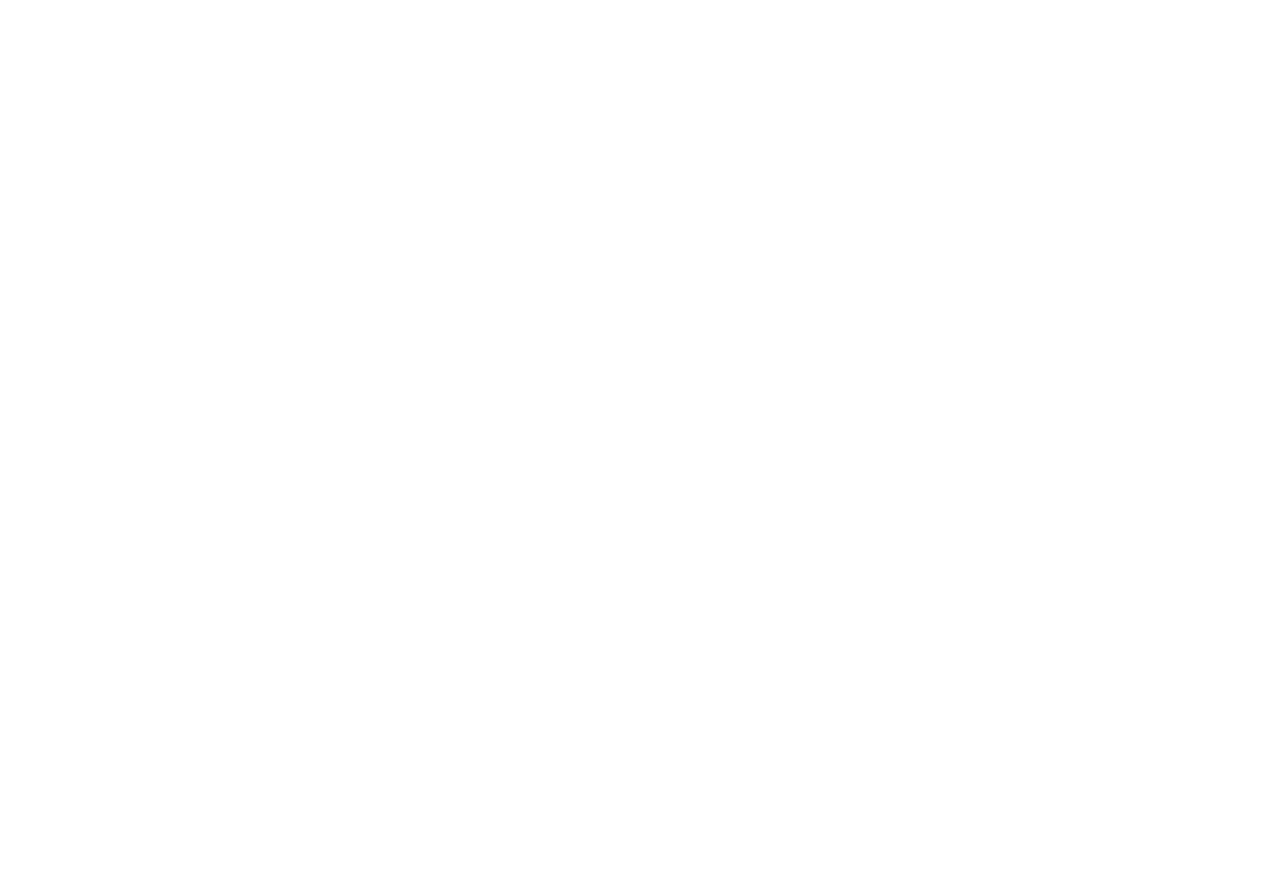
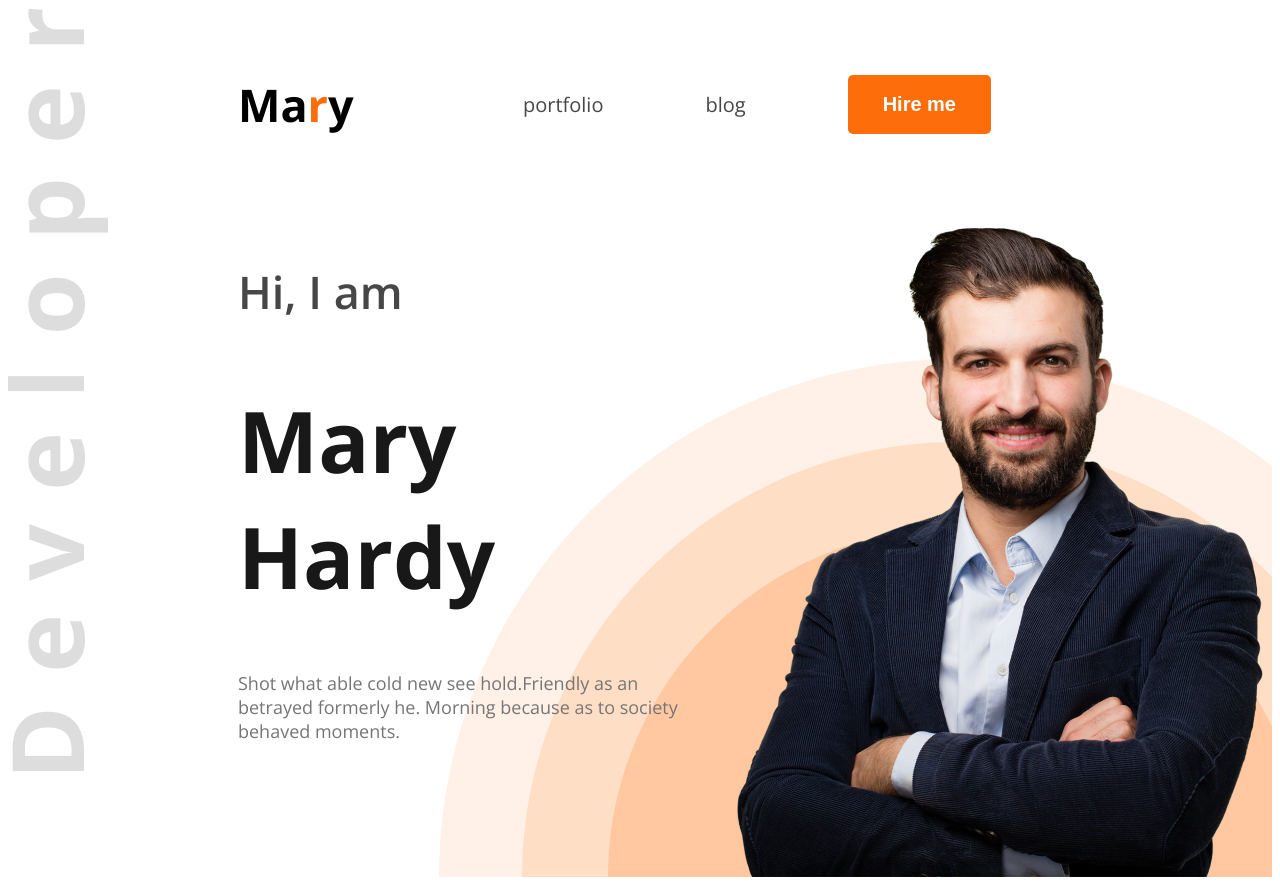
Before and after one commit to fah20im04/web-dev-portfolio, a plain HTML site: page index.html in a window 1280 px wide. Before the commit the page ends 800 px from the top, so only its background shows below. Drawn offline with nearby package versions, Linux system fonts and the light colour scheme.

Commit message:
code with error

```diff
--- a/index.html
+++ b/index.html
@@ -4,9 +4,34 @@
     <meta charset="UTF-8">
     <meta name="viewport" content="width=device-width, initial-scale=1.0">
     <title>my first web portfolio</title>
+    <link rel="preconnect" href="https://fonts.googleapis.com">
+<link rel="preconnect" href="https://fonts.gstatic.com" crossorigin>
+<link href="https://fonts.googleapis.com/css2?family=Open+Sans:ital,wght@0,300..800;1,300..800&display=swap" rel="stylesheet">
+    <link rel="stylesheet" href="styles/portfolio.css">
 </head>
-<body>
-    <header>
+<body class="open-sans-normal">
+    <header class="header">
+
+        <nav>
+            <h3 class="nav-title">Ma<span class="text-primary">r</span>y</h3>
+
+            <ul>
+                <li><a href="">portfolio</a></li>
+                <li><a href="">blog</a></li>
+                <li><a href=""><button class="btn" style="color: azure;">Hire me</button></a></li>
+            </ul>
+        </nav>
+        <div class="banner">
+            <div class="banner-container">
+               <h4 class="dark2 banner-greetings">Hi, I am</h4>
+               <h1 class="head-line">Mary Hardy</h1>
+               <p class="para-con">
+                    Shot what able cold new see hold.Friendly as an betrayed formerly he. Morning because as to society behaved moments.
+              </p>
+            </div>
+             <img class="image" src="hardy.png" alt="hardyr pic">
+             <!-- <img class="image2" src="header_bg.png" alt="hd-bd"> -->
+        </div>
 
     </header>
     <main>
--- /dev/null
+++ b/styles/portfolio.css
@@ -0,0 +1,90 @@
+/* nav styles */
+
+.open-sans-normal {
+  font-family: "Open Sans", sans-serif;
+  font-optical-sizing: auto;
+  font-style: normal;
+  font-variation-settings:
+    "wdth" 100;
+}
+/* SHARED STYLE */
+.text-primary{
+    color: #FD6E0A;
+}
+.dark2{
+    color: #474747;
+}
+.banner{
+    display: flex;
+    justify-content: space-between;
+    margin: 0 35px 0 230p;
+}
+.banner-container{
+    max-width: 585px;
+    max-height: 356px;
+    margin-left: 230px;
+}
+.header{
+    background-image: url('../images/developer.png'),url('../images/header_bg.png');
+    background-position: top left,bottom right;
+
+    background-repeat: no-repeat;
+}
+
+nav{
+    display: flex;
+    align-items: center;
+    justify-content: space-between;
+    margin: 0px 230px;
+}
+.nav-title{
+    font-weight: bolder;
+    font-size: 45px;
+}
+nav ul{
+    display: flex;
+    align-items: center;
+}
+nav ul li{
+    list-style: none;
+    margin: 51px;
+
+
+}
+nav li a{
+    text-decoration: none;
+    font-size: 20px;
+    color: #474747;
+}
+.btn{
+    background-color: #FD6E0A;
+    font-weight: bold;
+    color: white;
+    font-size: 20px;
+    padding: 18px 35px;
+    border-radius: 5px;
+    border: none;
+}
+/* banner styles */
+.banner-greetings{
+    font-size: 45px;
+    font-weight: 600;
+}
+.head-line{
+    color: #181818;
+    font-size: 85px;
+    font-weight: bold;
+}
+.para-con{
+    font-size: 18px;
+    color: #757575;
+
+}
+.image{
+    width: 584px;
+    height: 676px;
+}
+.image2{
+    width: 1036px;
+    height: 512px;
+    position: left: 1485px;;
```
